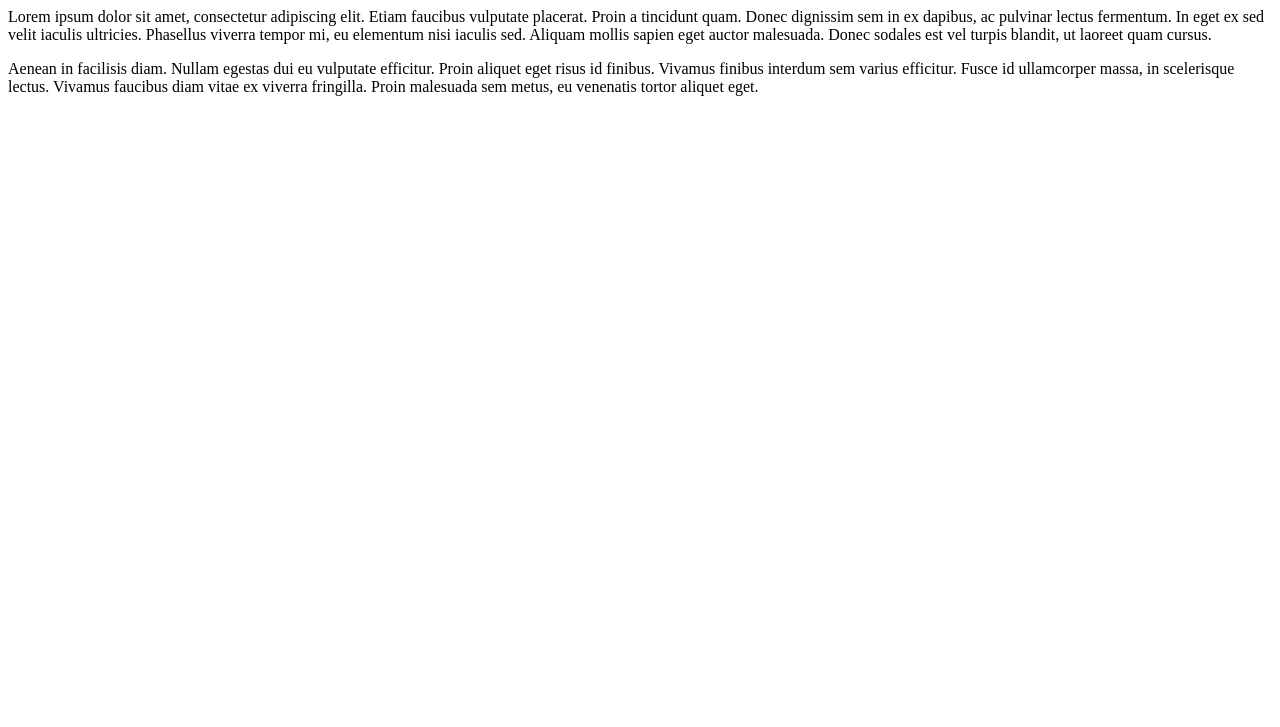
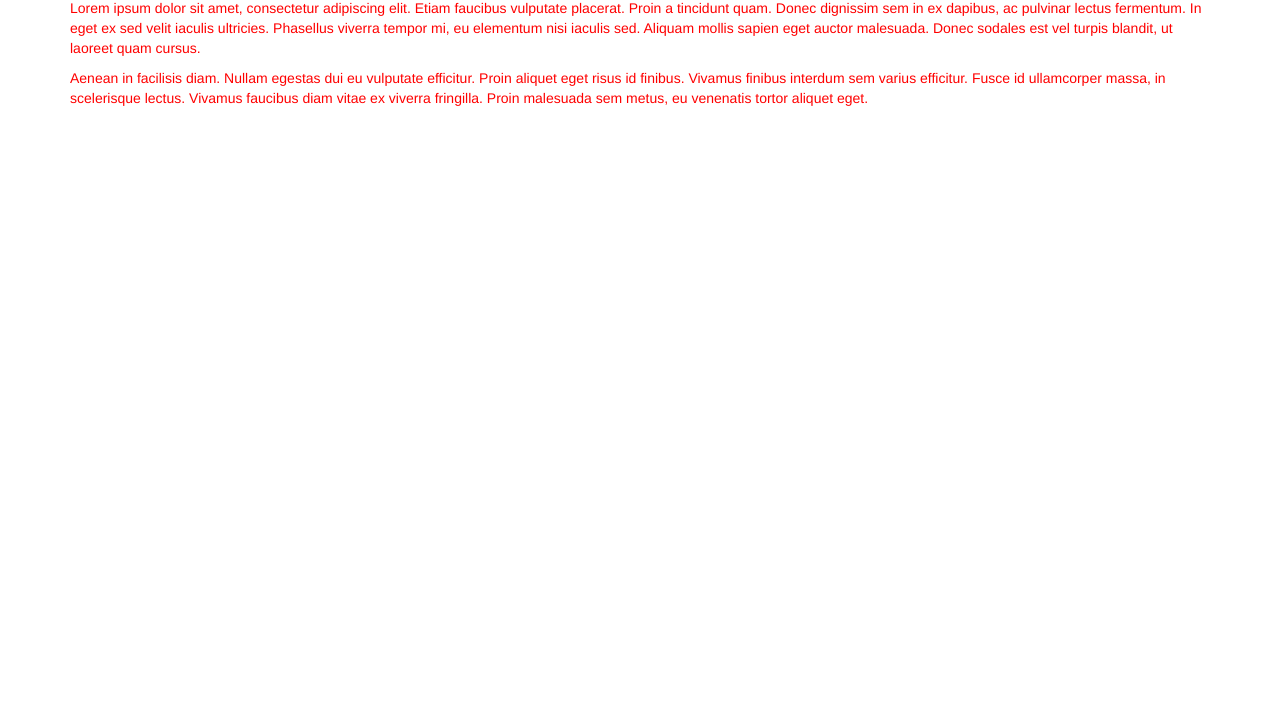
Before and after one commit to antonrodin/test-nginx, a plain HTML site: page index.html in a window 1280 px wide. Shown: the part 73-800 px from the top of the page. Drawn offline with nearby package versions, Linux system fonts and the light colour scheme.

Commit message:
Add Bootstrap

```diff
--- a/index.html
+++ b/index.html
@@ -4,7 +4,9 @@
     <meta charset="UTF-8">
     <meta name="viewport" content="width=device-width, initial-scale=1.0">
     <meta http-equiv="X-UA-Compatible" content="ie=edge">
-    <link rel="stylesheet" href="style.css">
+    <link rel="stylesheet" href="https://maxcdn.bootstrapcdn.com/bootstrap/3.3.7/css/bootstrap.min.css" integrity="sha384-BVYiiSIFeK1dGmJRAkycuHAHRg32OmUcww7on3RYdg4Va+PmSTsz/K68vbdEjh4u" crossorigin="anonymous">
+
+	<link rel="stylesheet" href="style.css">
     <title>Test Nginx</title>
 </head>
 <body>
--- a/style.css
+++ b/style.css
@@ -1,3 +1,7 @@
+body {
+    color: red;
+}
+
 h1 {
     color: #333;
     border-bottom: 1px solid #333;
```
